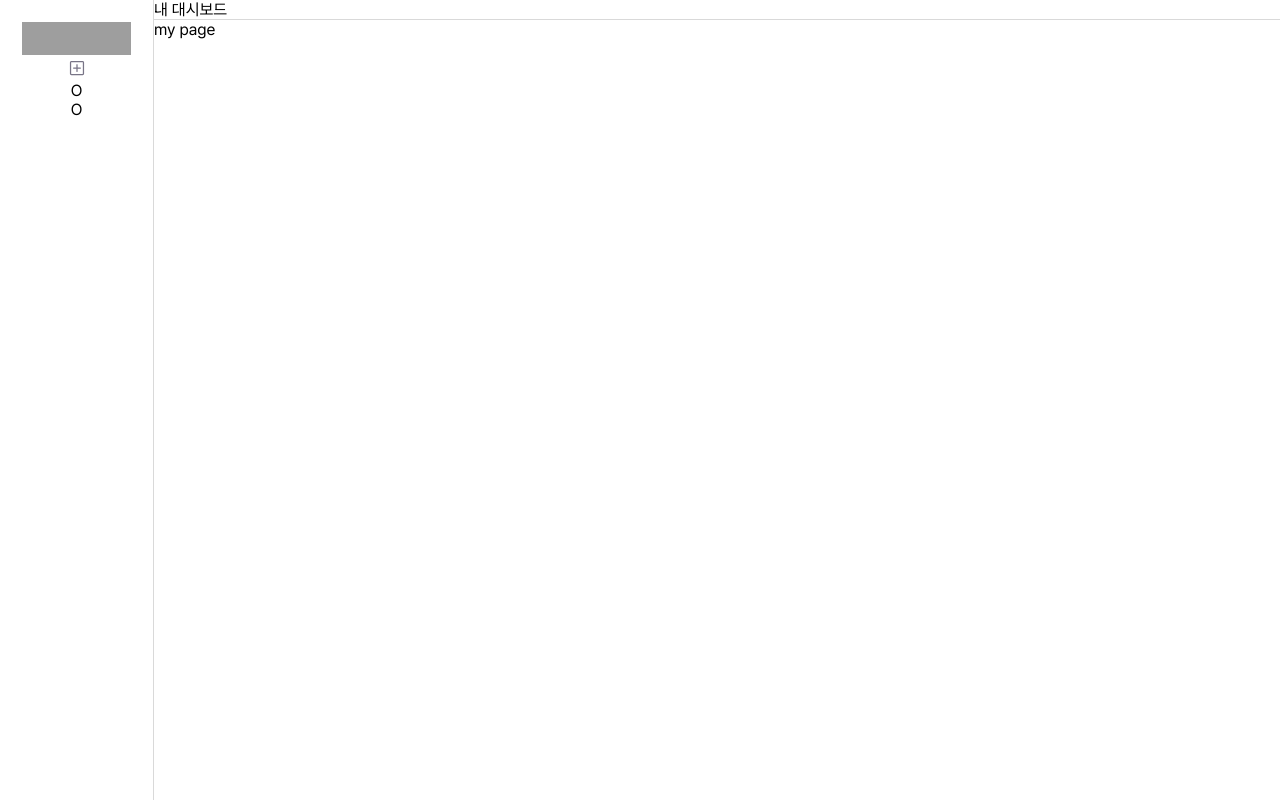
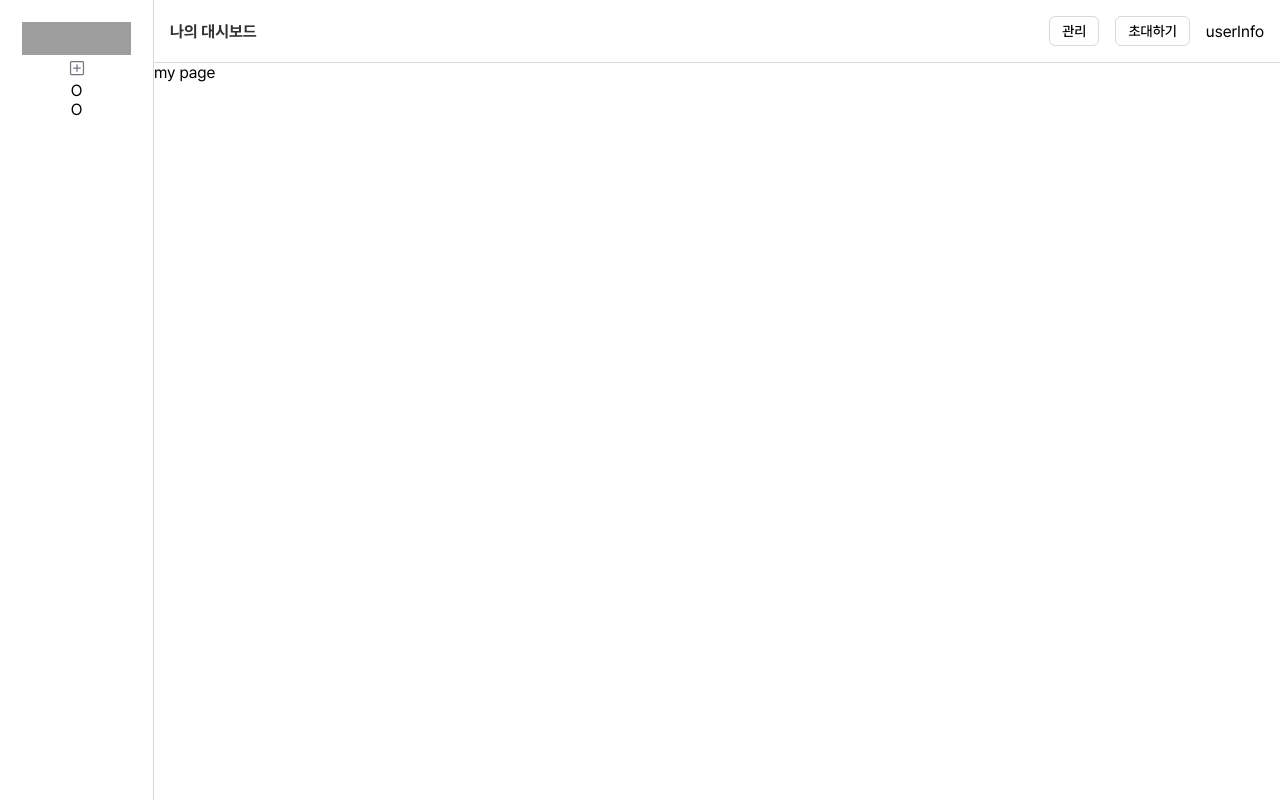
Before and after one commit to najitwo/10-Sprint-Taskify, a Next.js app: page /mydashboard in a window 1280 px wide. Built offline with nearby package versions, Linux system fonts and the light colour scheme; grey boxes are pictures that could not be loaded.

Commit message:
💄 style: add header button css

```diff
--- a/src/app/(with-header-sidebar)/mydashboard/hooks/useWindowSize.ts
+++ b/src/app/(with-header-sidebar)/mydashboard/hooks/useWindowSize.ts
@@ -18,7 +18,7 @@ export default function useWindowSize(): WindowSize {
       setWindowSize({
         width: window.innerWidth,
         height: window.innerHeight,
-        isMobile: window.innerWidth <= 768,
+        isMobile: window.innerWidth < 768,
       });
     }
 
--- a/src/components/Button.module.css
+++ b/src/components/Button.module.css
@@ -5,6 +5,7 @@
   font-size: 14px;
   font-weight: 600;
   color: var(--white);
+  white-space: nowrap;
 }
 
 .button:disabled {
--- a/src/components/Header.module.css
+++ b/src/components/Header.module.css
@@ -1,3 +1,38 @@
 .header {
+  padding: 16px;
   border-bottom: 1px solid var(--gray-300);
+  display: flex;
+  justify-content: space-around;
+  align-items: center;
+  gap: 16px;
 }
+
+.title {
+  flex: 1;
+  color: var(--black-100);
+  font-size: 16px;
+  font-weight: 700;
+}
+
+.buttonContainer {
+  display: flex;
+  justify-content: space-between;
+  align-items: center;
+  gap: 6px;
+}
+
+.button {
+  padding: 6px 12px;
+  background-color: transparent;
+  border-radius: 6px;
+  border: 1px solid var(--gray-300);
+  color: var(---gray-500);
+  font-size: 14px;
+  font-weight: 500;
+}
+
+@media screen and (min-width: 768px) {
+  .buttonContainer {
+    gap: 16px;
+  }
+}
--- a/src/components/Header.tsx
+++ b/src/components/Header.tsx
@@ -1,7 +1,8 @@
 'use client';
 import { usePathname } from 'next/navigation';
+import type { User } from '@/app/(with-header-sidebar)/mydashboard/types/user';
+import Button from './Button';
 import styles from './Header.module.css';
-import type { User } from '@/app/(with-header-sidebar)/mydashboard/types/user';
 
 const user: User = {
   id: 1,
@@ -11,10 +12,28 @@ const user: User = {
   createdAt: '2024-11-15T14:29:07.482Z',
 };
 
-export default function Header() {
+interface HeaderProps {
+  component: React.ComponentType;
+}
+
+export default function Header({ component: Component }: HeaderProps) {
   const pathname = usePathname();
 
   const { nickname, profileImageUrl } = user;
 
-  return <header className={styles.header}>내 대시보드</header>;
+  return (
+    <header className={styles.header}>
+      <span className={styles.title}>나의 대시보드</span>
+      <div className={styles.buttonContainer}>
+        <Button className={styles.button}>관리</Button>
+        <Button className={styles.button}>초대하기</Button>
+      </div>
+      {Component && (
+        <div>
+          <Component />
+        </div>
+      )}
+      <div>userInfo</div>
+    </header>
+  );
 }
--- a/src/components/SideBar.module.css
+++ b/src/components/SideBar.module.css
@@ -5,7 +5,7 @@
 }
 
 .button {
-  background-color: transparent !important;
+  background-color: transparent;
 }
 
 .active {
--- a/src/components/SideBar.tsx
+++ b/src/components/SideBar.tsx
@@ -2,10 +2,10 @@
 
 import Link from 'next/link';
 import { usePathname } from 'next/navigation';
-import styles from './SideBar.module.css';
 import Image from 'next/image';
 import Button from './Button';
 import useWindowSize from '@/app/(with-header-sidebar)/mydashboard/hooks/useWindowSize';
+import styles from './SideBar.module.css';
 
 export default function SideBar() {
   const pathname = usePathname();
```
Also changed, not shown: src/app/(with-header-sidebar)/mydashboard/hooks/useApi.ts (+10 -7 lines).
